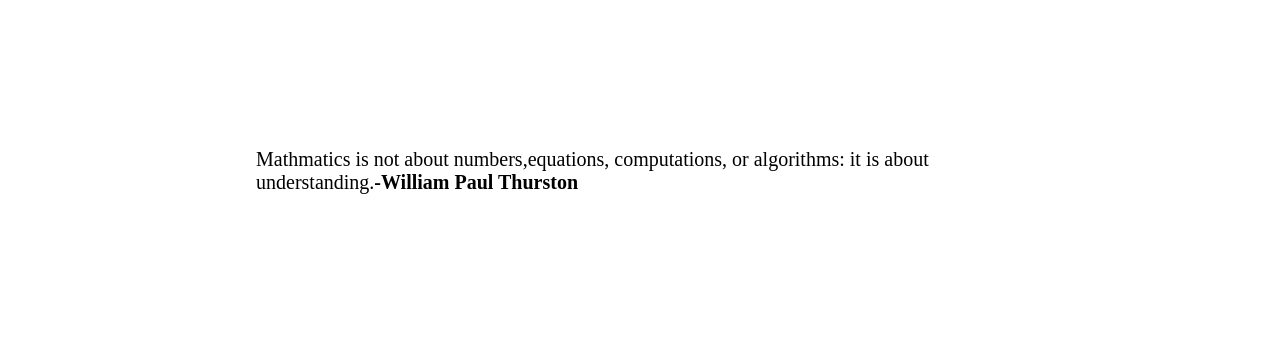
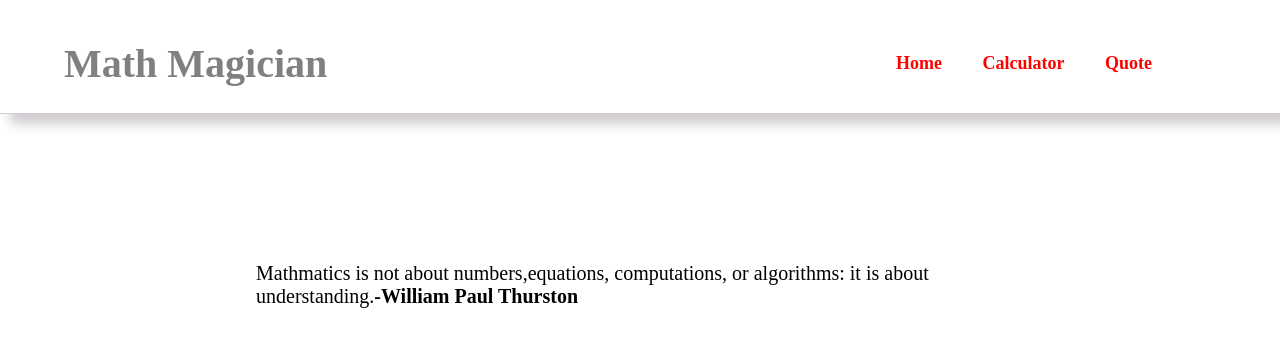
Before and after one commit to silviatofana/Math-Magicians, a React (Create React App) app: page /Quote in a window 1280 px wide. Shown: the top 346 px of the page. Built offline with nearby package versions, Linux system fonts and the light colour scheme.

Commit message:
Update App.jsx

```diff
--- a/src/App.jsx
+++ b/src/App.jsx
@@ -3,16 +3,20 @@ import { Routes, Route } from "react-router-dom";
 import Calculator from "./components/Calculator";
 import Home from "./components/Home";
 import Quote from "./components/Quote";
+import Header from "./components/Header";
 
 
 class App extends Component {
   render() {
     return (
+      <>
+      <Header/>
         <Routes>
           <Route path="/" element={<Home />} />
           <Route path="Quote" element={<Quote />} />
           <Route path="Calculator" element={<Calculator />} />
-        </Routes>
+      </Routes>
+      </>
     );
   }
 }
```
